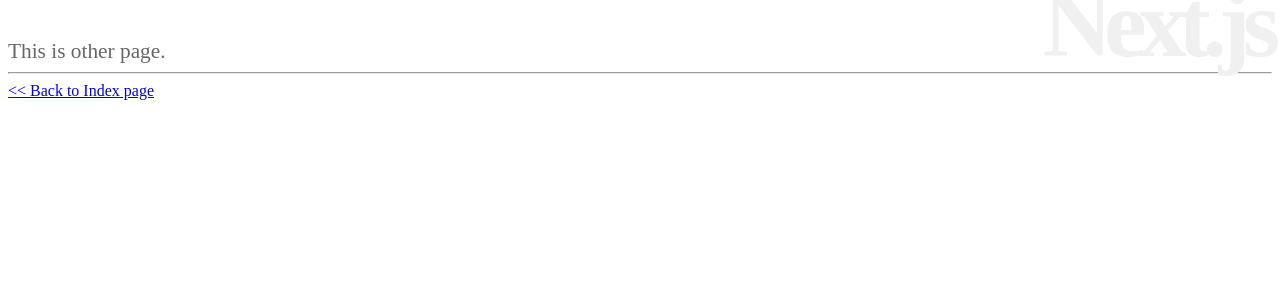
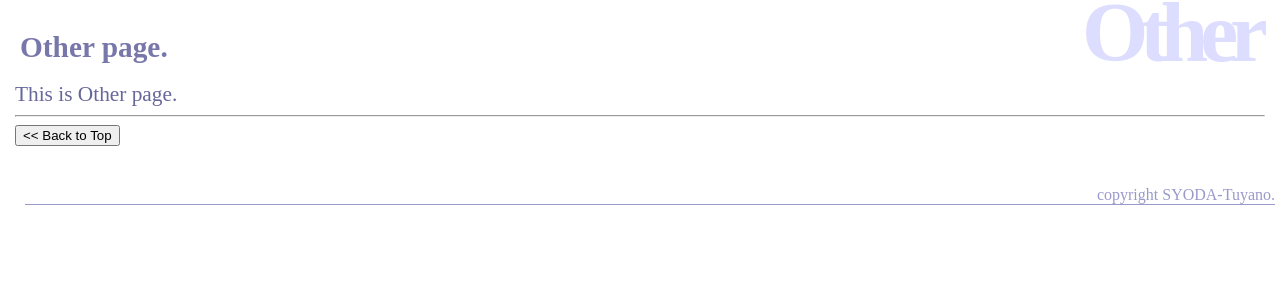
Before and after one commit to koharakouki/react_practice, a Next.js app in the folder next_app/: page /other in a window 1280 px wide. Shown: the top 300 px of the page. Built offline with nearby package versions, Linux system fonts and the light colour scheme.

Commit message:
ページレイアウト

```diff
--- /dev/null
+++ b/next_app/components/Footer.js
@@ -0,0 +1,13 @@
+import React, { Component } from 'react';
+
+class Footer extends Component {
+	render(){
+		return(
+			<footer>
+			  <div>{this.props.footer}</div>
+			</footer>
+		);
+	}
+}
+
+export default Footer;
--- /dev/null
+++ b/next_app/components/Header.js
@@ -0,0 +1,14 @@
+import React, { Component } from 'react';
+
+class Header extends Component {
+	render(){
+		return(
+			<header>
+			  <div>{this.props.header}</div>
+			  <h1>{this.props.title}</h1>
+			</header>
+		);
+	}
+}
+
+export default Header;
--- /dev/null
+++ b/next_app/components/Layout.js
@@ -0,0 +1,17 @@
+import React, { Component } from 'react';
+import Header from '../components/Header';
+import Footer from '../components/Footer';
+import style from '../static/Style';
+
+class Layout extends Component {
+	render(){
+		return(<div>
+		  {style}
+		  <Header header={this.props.header} title={this.props.title} />
+		  {this.props.children}
+		  <Footer footer="copyright SYODA-Tuyano."/>
+    </div>);
+	}
+}
+
+export default Layout;
--- a/next_app/pages/other.js
+++ b/next_app/pages/other.js
@@ -1,26 +1,14 @@
 import Link from 'next/link'
+import Layout from '../components/Layout';
 
-const h1 = {
-  fontSize:'72pt',
-  fontWeight:'bold',
-  textAlign:'right',
-  letterSpacing:'-8px',
-  color:'#f0f0f0',
-  margin:'-40px 0px'
-}
-const p = {
-  margin:'0px',
-  color:'#666',
-  fontSize:'16pt'
-}
-
-export default () =><div>
-  <h1 style={h1}>Next.js</h1>
-  <p style={p}>This is other page.</p>
-  <hr />
-  <div>
-    <Link href="/">
-      <a>&lt;&lt; Back to Index page</a>
-    </Link>
-  </div>
-</div>
+export default () =>(
+  <Layout header="Other" title="Other page.">
+    <p>This is Other page.</p>
+    <hr />
+    <div>
+      <Link href="/">
+        <button>&lt;&lt; Back to Top</button>
+      </Link>
+    </div>
+  </Layout>
+);
--- a/next_app/static/Style.js
+++ b/next_app/static/Style.js
@@ -1,18 +1,42 @@
+import css from 'styled-jsx/css';
+
+
 export default <style>{`
   body {
-  	margin: 10px;
+    margin:10px;
+    padding:5px;
+    color:#669;
+  }
+  header {
+    font-size:64pt;
+    font-weight:bold;
+    text-align:right;
+    letter-spacing:-8px;
+    color:#ddddff;
+    margin:-32px 5px;
+  }
+  footer {
+    color:#99c;
+    font-size:12pt;
+    text-align:right;
+    border-bottom:1px solid #99c;
+    margin:50px 0px 10px 0px;
+    position: relative;
+    bottom: 10px;
+    right: 10px;
+    left: 10px;
   }
   h1 {
-  	font-size: 68pt;
-  	font-weight: bold;
-  	text-align: right;
-  	letter-spacing: -8px;
-  	color: #f0f0f0;
-  	margin: -32px 0px;
+    font-size:22pt;
+    font-weight:bold;
+    text-align:left;
+    letter-spacing:0px;
+    color:#77a;
+    margin:-50px 0px 50px 0px;
   }
   p {
-  	margin: 0px;
-  	color: #666;
-  	font-size: 16pt;
+      margin:0px;
+      color:#669;
+      font-size:16pt;
   }
 `}</style>;
```
Also changed, not shown: next_app/pages/index.js (+11 -25 lines).
